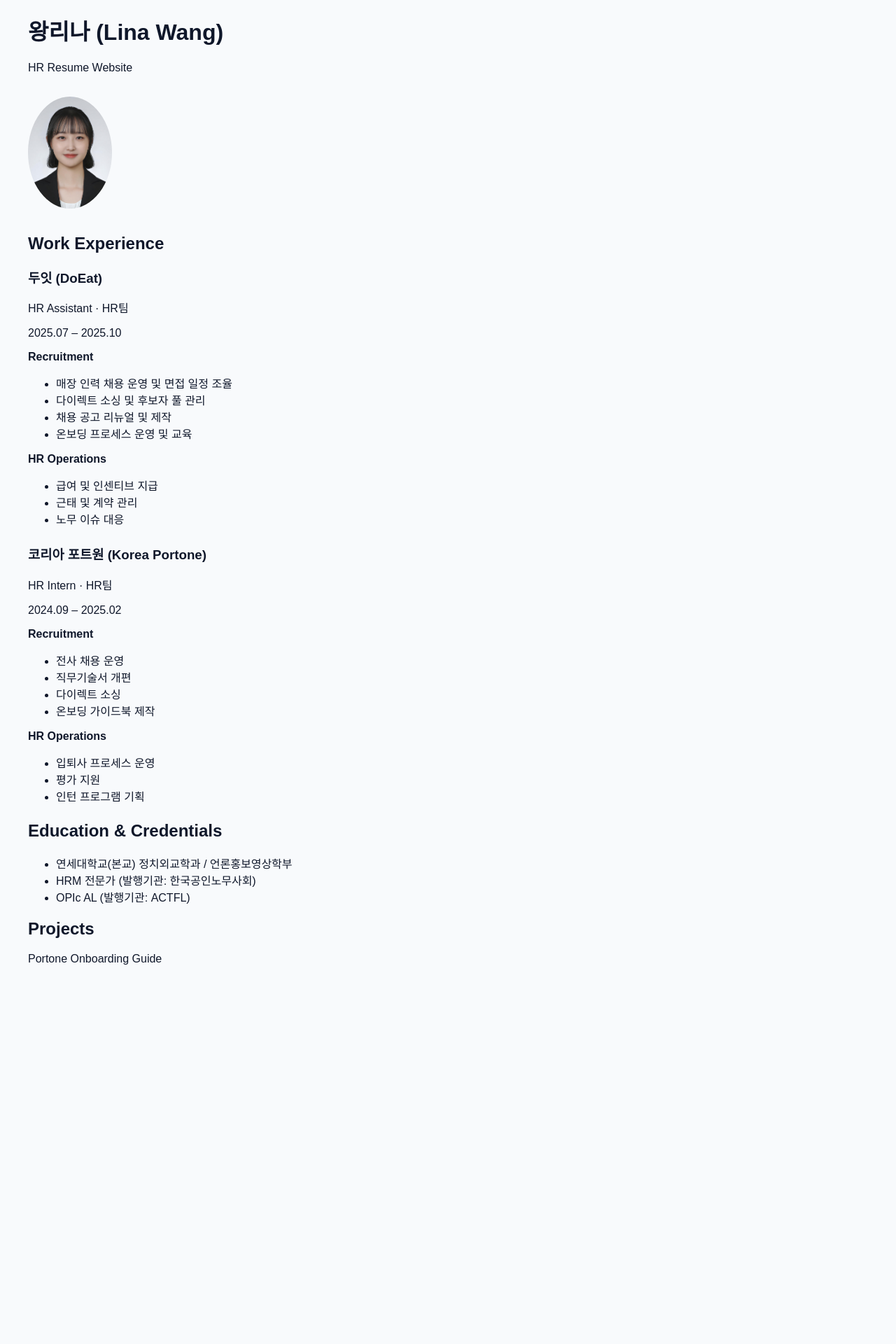
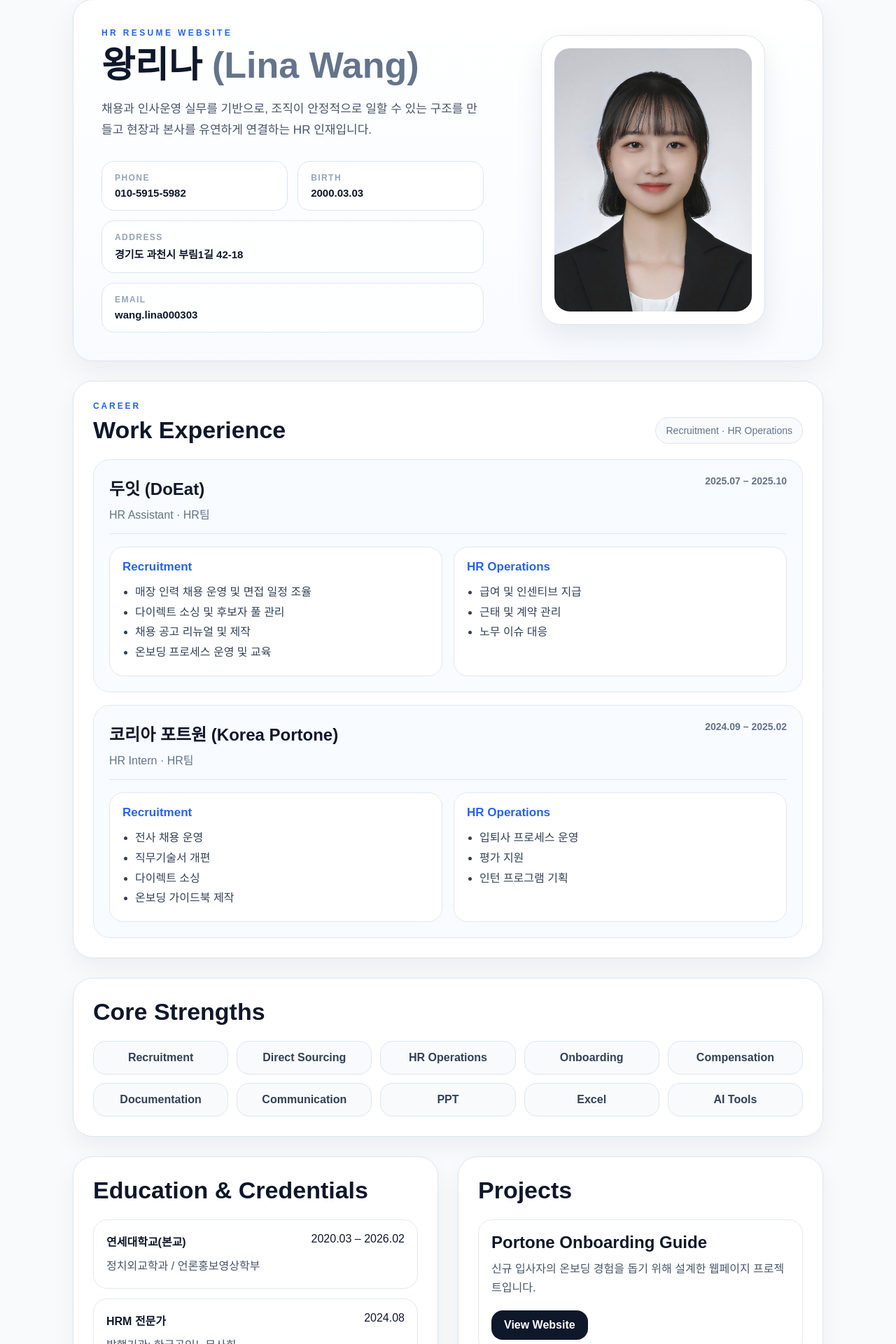
Before and after one commit to wang0lina/my-resume_kor, a React (Vite) app: page / in a window 1280 px wide. Shown: the part 41-1961 px from the top of the page at 70% size. Before the commit the page ends 1460 px from the top, so only its background shows below. Built offline with nearby package versions, Linux system fonts and the light colour scheme.

Commit message:
fix styled layout separation

```diff
--- a/src/App.css
+++ b/src/App.css
@@ -1,3 +1,332 @@
 #root {
   width: 100%;
 }
+
+.page {
+  max-width: 1120px;
+  margin: 0 auto;
+  padding: 40px 24px 64px;
+}
+
+.hero {
+  display: grid;
+  grid-template-columns: 1.15fr 0.85fr;
+  gap: 40px;
+  align-items: center;
+  background: linear-gradient(180deg, #ffffff 0%, #f8fbff 100%);
+  border: 1px solid #dbe5f0;
+  border-radius: 28px;
+  padding: 40px;
+  box-shadow: 0 14px 40px rgba(15, 23, 42, 0.06);
+}
+
+.eyebrow {
+  margin: 0 0 12px;
+  font-size: 12px;
+  font-weight: 700;
+  letter-spacing: 0.28em;
+  color: #2563eb;
+}
+
+h1 {
+  margin: 0;
+  font-size: 52px;
+  line-height: 1.05;
+  color: #0f172a;
+}
+
+h1 span {
+  color: #64748b;
+}
+
+.intro {
+  margin: 20px 0 0;
+  font-size: 17px;
+  line-height: 1.8;
+  color: #475569;
+  max-width: 640px;
+}
+
+.info-grid {
+  display: grid;
+  grid-template-columns: repeat(2, minmax(0, 1fr));
+  gap: 14px;
+  margin-top: 28px;
+}
+
+.info-card {
+  background: rgba(255, 255, 255, 0.9);
+  border: 1px solid #dbe5f0;
+  border-radius: 18px;
+  padding: 16px 18px;
+}
+
+.info-card.wide {
+  grid-column: span 2;
+}
+
+.info-label {
+  font-size: 12px;
+  font-weight: 700;
+  letter-spacing: 0.12em;
+  text-transform: uppercase;
+  color: #94a3b8;
+}
+
+.info-value {
+  margin-top: 6px;
+  font-size: 15px;
+  color: #0f172a;
+  font-weight: 600;
+}
+
+.hero-right {
+  display: flex;
+  justify-content: center;
+}
+
+.photo-card {
+  width: 100%;
+  max-width: 320px;
+  padding: 18px;
+  border-radius: 28px;
+  background: #ffffff;
+  border: 1px solid #dbe5f0;
+  box-shadow: 0 18px 40px rgba(15, 23, 42, 0.08);
+}
+
+.profile-photo {
+  width: 100%;
+  aspect-ratio: 3 / 4;
+  object-fit: cover;
+  border-radius: 22px;
+  display: block;
+}
+
+.section-card {
+  margin-top: 28px;
+  background: #ffffff;
+  border: 1px solid #dbe5f0;
+  border-radius: 28px;
+  padding: 28px;
+  box-shadow: 0 14px 32px rgba(15, 23, 42, 0.05);
+}
+
+.section-head {
+  display: flex;
+  justify-content: space-between;
+  align-items: end;
+  gap: 16px;
+  margin-bottom: 22px;
+}
+
+.section-head.simple {
+  align-items: center;
+}
+
+.section-kicker {
+  margin: 0 0 8px;
+  font-size: 12px;
+  font-weight: 700;
+  letter-spacing: 0.24em;
+  text-transform: uppercase;
+  color: #2563eb;
+}
+
+h2 {
+  margin: 0;
+  font-size: 34px;
+  color: #0f172a;
+}
+
+.section-badge {
+  border: 1px solid #dbe5f0;
+  border-radius: 999px;
+  padding: 10px 14px;
+  color: #64748b;
+  font-size: 14px;
+  background: #f8fafc;
+}
+
+.experience-list {
+  display: grid;
+  gap: 18px;
+}
+
+.experience-card {
+  background: #f8fbff;
+  border: 1px solid #e2e8f0;
+  border-radius: 24px;
+  padding: 22px;
+}
+
+.experience-top {
+  display: flex;
+  justify-content: space-between;
+  gap: 16px;
+  padding-bottom: 16px;
+  border-bottom: 1px solid #e2e8f0;
+}
+
+.experience-top h3,
+.project-card h3 {
+  margin: 0;
+  font-size: 24px;
+  color: #0f172a;
+}
+
+.role {
+  margin: 8px 0 0;
+  color: #64748b;
+}
+
+.period {
+  margin: 0;
+  color: #64748b;
+  font-size: 14px;
+  font-weight: 600;
+}
+
+.section-grid {
+  margin-top: 18px;
+  display: grid;
+  grid-template-columns: repeat(2, minmax(0, 1fr));
+  gap: 16px;
+}
+
+.sub-card,
+.edu-card,
+.project-card {
+  background: #ffffff;
+  border: 1px solid #e2e8f0;
+  border-radius: 20px;
+  padding: 18px;
+}
+
+.sub-card h4 {
+  margin: 0 0 12px;
+  font-size: 17px;
+  color: #2563eb;
+}
+
+.sub-card ul,
+.experience-card ul {
+  margin: 0;
+  padding-left: 18px;
+  color: #334155;
+  line-height: 1.8;
+}
+
+.strengths {
+  display: grid;
+  grid-template-columns: repeat(5, minmax(0, 1fr));
+  gap: 12px;
+}
+
+.strength-pill {
+  text-align: center;
+  padding: 14px 12px;
+  border-radius: 18px;
+  background: #f8fafc;
+  border: 1px solid #dbe5f0;
+  font-weight: 600;
+  color: #334155;
+}
+
+.two-column {
+  display: grid;
+  grid-template-columns: 1fr 1fr;
+  gap: 28px;
+}
+
+.edu-list {
+  display: grid;
+  gap: 14px;
+}
+
+.edu-top {
+  display: flex;
+  justify-content: space-between;
+  gap: 12px;
+  color: #0f172a;
+}
+
+.edu-card p,
+.project-card p {
+  margin: 10px 0 0;
+  color: #475569;
+  line-height: 1.7;
+}
+
+.project-card {
+  display: grid;
+  gap: 18px;
+}
+
+.project-link {
+  display: inline-flex;
+  align-items: center;
+  justify-content: center;
+  width: fit-content;
+  padding: 12px 18px;
+  border-radius: 16px;
+  background: #0f172a;
+  color: #ffffff;
+  font-weight: 700;
+}
+
+.project-link:hover {
+  background: #1e293b;
+}
+
+@media (max-width: 900px) {
+  .hero,
+  .two-column,
+  .section-grid {
+    grid-template-columns: 1fr;
+  }
+
+  .strengths {
+    grid-template-columns: repeat(2, minmax(0, 1fr));
+  }
+
+  .section-head,
+  .experience-top,
+  .edu-top {
+    flex-direction: column;
+    align-items: flex-start;
+  }
+
+  h1 {
+    font-size: 38px;
+  }
+
+  h2 {
+    font-size: 28px;
+  }
+}
+
+@media (max-width: 640px) {
+  .page {
+    padding: 20px 14px 40px;
+  }
+
+  .hero,
+  .section-card {
+    padding: 20px;
+    border-radius: 22px;
+  }
+
+  .info-grid,
+  .strengths {
+    grid-template-columns: 1fr;
+  }
+
+  .info-card.wide {
+    grid-column: span 1;
+  }
+
+  .photo-card {
+    max-width: 240px;
+  }
+}
--- a/src/App.tsx
+++ b/src/App.tsx
@@ -1,3 +1,5 @@
+import "./App.css";
+
 export default function App() {
   const experiences = [
     {
@@ -51,26 +53,69 @@ export default function App() {
   ];
 
   return (
-    <div style={{ padding: "40px", fontFamily: "Arial, sans-serif" }}>
-      <h1>왕리나 (Lina Wang)</h1>
-      <p>HR Resume Website</p>
+    <div className="page">
+      <section className="hero">
+        <div className="hero-left">
+          <p className="eyebrow">HR RESUME WEBSITE</p>
+          <h1>
+            왕리나 <span>(Lina Wang)</span>
+          </h1>
+          <p className="intro">
+            채용과 인사운영 실무를 기반으로, 조직이 안정적으로 일할 수 있는 구조를
+            만들고 현장과 본사를 유연하게 연결하는 HR 인재입니다.
+          </p>
 
-      <img
-        src="/profile.jpg"
-        alt="왕리나 프로필"
-        style={{ width: 120, borderRadius: "50%", marginTop: 16 }}
-      />
+          <div className="info-grid">
+            <div className="info-card">
+              <div className="info-label">Phone</div>
+              <div className="info-value">010-5915-5982</div>
+            </div>
+            <div className="info-card">
+              <div className="info-label">Birth</div>
+              <div className="info-value">2000.03.03</div>
+            </div>
+            <div className="info-card wide">
+              <div className="info-label">Address</div>
+              <div className="info-value">경기도 과천시 부림1길 42-18</div>
+            </div>
+            <div className="info-card wide">
+              <div className="info-label">Email</div>
+              <div className="info-value">wang.lina000303</div>
+            </div>
+          </div>
+        </div>
 
-      <h2 style={{ marginTop: 32 }}>Work Experience</h2>
+        <div className="hero-right">
+          <div className="photo-card">
+            <img src="/profile.jpg" alt="왕리나 프로필" className="profile-photo" />
+          </div>
+        </div>
+      </section>
+
+      <section className="section-card">
+        <div className="section-head">
+          <div>
+            <p className="section-kicker">Career</p>
+            <h2>Work Experience</h2>
+          </div>
+          <div className="section-badge">Recruitment · HR Operations</div>
+        </div>
+
+        <div className="experience-list">
           {experiences.map((job) => (
-        <div key={job.company} style={{ marginBottom: 24 }}>
+            <article key={job.company} className="experience-card">
+              <div className="experience-top">
+                <div>
                   <h3>{job.company}</h3>
-          <p>{job.role}</p>
-          <p>{job.period}</p>
+                  <p className="role">{job.role}</p>
+                </div>
+                <p className="period">{job.period}</p>
+              </div>
 
+              <div className="section-grid">
                 {job.sections.map((sec) => (
-            <div key={sec.title} style={{ marginTop: 8 }}>
-              <strong>{sec.title}</strong>
+                  <div key={sec.title} className="sub-card">
+                    <h4>{sec.title}</h4>
                     <ul>
                       {sec.items.map((item) => (
                         <li key={item}>{item}</li>
@@ -79,23 +124,89 @@ export default function App() {
                   </div>
                 ))}
               </div>
+            </article>
           ))}
+        </div>
+      </section>
 
+      <section className="section-card">
+        <div className="section-head simple">
+          <h2>Core Strengths</h2>
+        </div>
+        <div className="strengths">
+          {[
+            "Recruitment",
+            "Direct Sourcing",
+            "HR Operations",
+            "Onboarding",
+            "Compensation",
+            "Documentation",
+            "Communication",
+            "PPT",
+            "Excel",
+            "AI Tools",
+          ].map((item) => (
+            <div key={item} className="strength-pill">
+              {item}
+            </div>
+          ))}
+        </div>
+      </section>
+
+      <section className="two-column">
+        <div className="section-card">
+          <div className="section-head simple">
             <h2>Education & Credentials</h2>
-      <ul>
-        <li>연세대학교(본교) 정치외교학과 / 언론홍보영상학부</li>
-        <li>HRM 전문가 (발행기관: 한국공인노무사회)</li>
-        <li>OPIc AL (발행기관: ACTFL)</li>
-      </ul>
+          </div>
+          <div className="edu-list">
+            <div className="edu-card">
+              <div className="edu-top">
+                <strong>연세대학교(본교)</strong>
+                <span>2020.03 – 2026.02</span>
+              </div>
+              <p>정치외교학과 / 언론홍보영상학부</p>
+            </div>
 
+            <div className="edu-card">
+              <div className="edu-top">
+                <strong>HRM 전문가</strong>
+                <span>2024.08</span>
+              </div>
+              <p>발행기관: 한국공인노무사회</p>
+            </div>
+
+            <div className="edu-card">
+              <div className="edu-top">
+                <strong>OPIc AL</strong>
+                <span>2026.02</span>
+              </div>
+              <p>발행기관: ACTFL</p>
+            </div>
+          </div>
+        </div>
+
+        <div className="section-card">
+          <div className="section-head simple">
             <h2>Projects</h2>
+          </div>
+          <div className="project-card">
+            <div>
+              <h3>Portone Onboarding Guide</h3>
+              <p>
+                신규 입사자의 온보딩 경험을 돕기 위해 설계한 웹페이지 프로젝트입니다.
+              </p>
+            </div>
             <a
               href="https://portone-onboarding.vercel.app/"
               target="_blank"
               rel="noreferrer"
+              className="project-link"
             >
-        Portone Onboarding Guide
+              View Website
             </a>
+          </div>
+        </div>
+      </section>
     </div>
   );
 }
```
Lines whose indentation alone changed are shown as unchanged.
